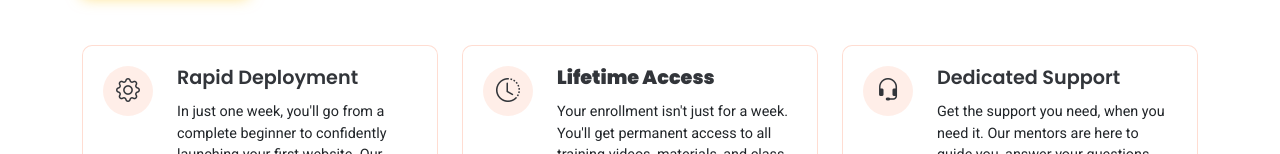
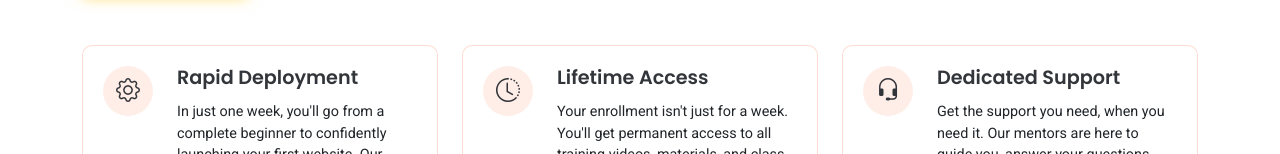
Before and after one commit to Olafemiseyi/ondo_web_pros, a plain HTML site: page index.html in a window 1280 px wide. Shown: the part 562-716 px from the top of the page. Drawn offline with Linux system fonts and the light colour scheme; animation ran at ten frames a second.

Commit message:
Removed bold from a paragraph on the homepage

```diff
--- a/index.html
+++ b/index.html
@@ -94,7 +94,7 @@
                         <div class="feature-box">
                             <div class="me-sm-4 mb-3 mb-sm-0 feature-icon"><i class="bi bi-clock-history"></i></div>
                             <div class="feature-content">
-                                <h3 class="feature-title"><strong>Lifetime Access</strong></h3>
+                                <h3 class="feature-title">Lifetime Access</h3>
                                 <p class="feature-text">Your enrollment isn't just for a week. You'll get permanent access to all training videos, materials, and class recordings so you can learn at your own pace and revisit lessons anytime.</p>
                             </div>
                         </div>
```
